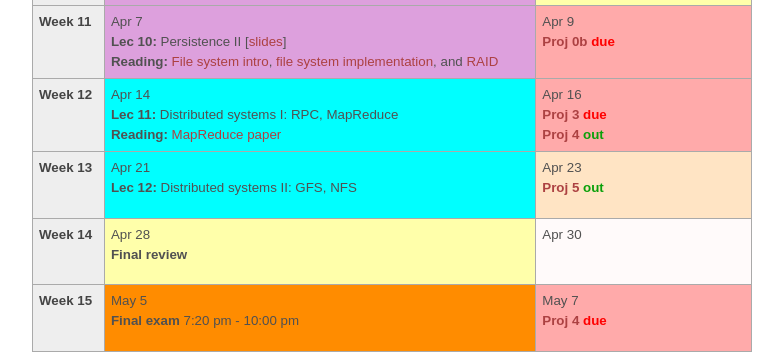
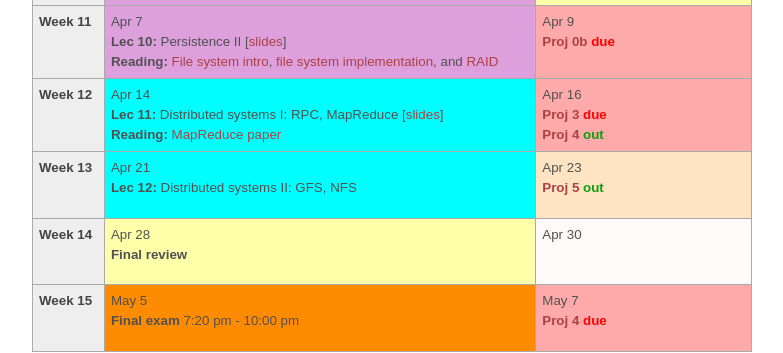
Before and after one commit to tddg/cs571-spring21, a Jekyll site: the page built from schedule.md, in a window 1280 px wide. Shown: the part 1337-1690 px from the top of the page, without its empty margins (248-1031 px from the left). Built offline with Jekyll 4.4.1, drawn with Linux system fonts in a browser that asks for light colours.

Commit message:
added lec 11

```diff
--- a/_data/news.yml
+++ b/_data/news.yml
@@ -1,3 +1,6 @@
+- date: <strong>04/13/2021</strong>
+  headline: "Lec 11 is posted."
+
 - date: <strong>04/07/2021</strong>
   headline: "Lec 10 is posted."
 
--- a/schedule.md
+++ b/schedule.md
@@ -232,7 +232,7 @@ a team, only one team member needs to fill this form.
 <tr> <!-- week of Apr 13 -->
   <td id="2021-4-14" class="date"><b>Week 12</b></td>
   <td class="advanced">Apr 14<br/>
-	<b>Lec 11:</b> Distributed systems I: RPC, MapReduce <br/>
+	<b>Lec 11:</b> Distributed systems I: RPC, MapReduce [<a href="./public/lecs/lec11-ds-rpc-mr.pdf">slides</a>] <br/>
 	<b>Reading:</b> <a href="./public/lecs/mapreduce_osdi04.pdf">MapReduce paper</a>
 	</td>
   <td class="deadline">Apr 16<br/>
```
